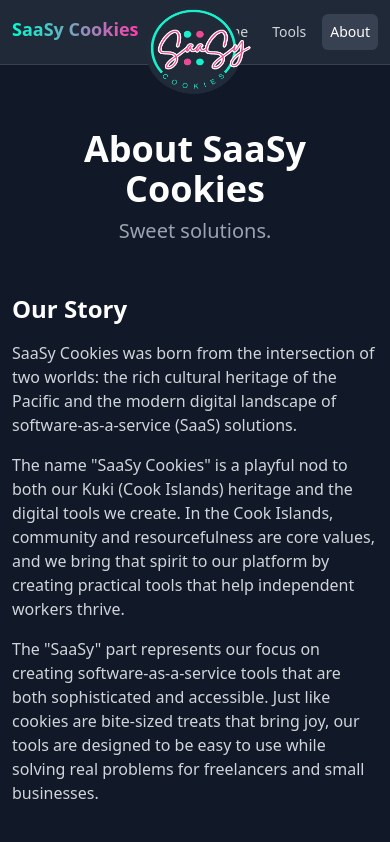
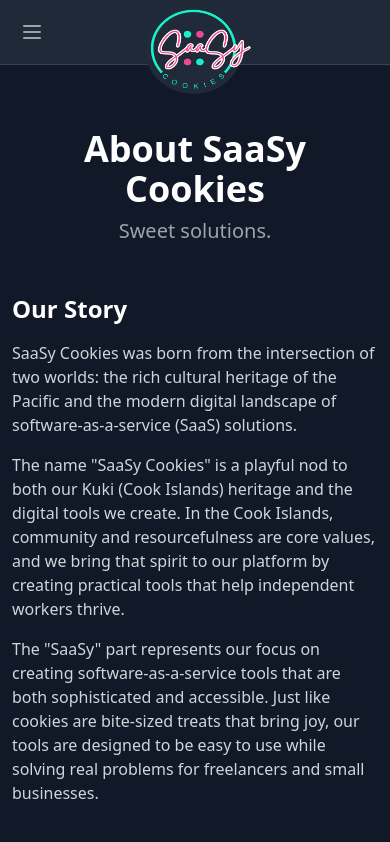
Before and after one commit to msbenioni/saasycookies, a React (Vite) app: page /about in a window 390 px wide. Shown: the top 842 px of the page. Built offline with nearby package versions, Linux system fonts and the light colour scheme.

Commit message:
fixed navlinks in mobile

```diff
--- a/src/layouts/MainLayout.tsx
+++ b/src/layouts/MainLayout.tsx
@@ -1,13 +1,19 @@
-import React from 'react';
+import React, { useState } from 'react';
 import { Link, Outlet, useLocation } from 'react-router-dom';
 import saasyLogo from '../assets/saasy_logo.png';
 
 const MainLayout: React.FC = () => {
   const location = useLocation();
+  const [mobileMenuOpen, setMobileMenuOpen] = useState(false);
 
   // Function to check if a link is active
   const isActive = (path: string) => {
     return location.pathname === path;
+  };
+
+  // Toggle mobile menu
+  const toggleMobileMenu = () => {
+    setMobileMenuOpen(!mobileMenuOpen);
   };
 
   return (
@@ -24,7 +30,7 @@ const MainLayout: React.FC = () => {
         <div className="max-w-7xl mx-auto px-3 sm:px-4 lg:px-6">
           <div className="flex items-center justify-between h-16">
             {/* Logo Text */}
-            <div className="flex items-center">
+            <div className="hidden md:flex items-center">
               <Link to="/" className="flex items-center">
                 <span className="text-lg sm:text-xl font-bold bg-gradient-to-r from-[#00FFD1] to-[#FF3CAC] bg-clip-text text-transparent leading-relaxed pb-1">
                   SaaSy Cookies
@@ -32,8 +38,51 @@ const MainLayout: React.FC = () => {
               </Link>
             </div>
 
-            {/* Navigation Links */}
-            <nav className="flex space-x-2 sm:space-x-4">
+            {/* Hamburger Menu Button (Mobile Only) */}
+            <div className="md:hidden">
+              <button
+                onClick={toggleMobileMenu}
+                className="inline-flex items-center justify-center p-2 rounded-md text-gray-400 hover:text-white hover:bg-gray-700 focus:outline-none focus:ring-2 focus:ring-inset focus:ring-white"
+                aria-expanded={mobileMenuOpen ? 'true' : 'false'}
+              >
+                <span className="sr-only">Open main menu</span>
+                {/* Icon when menu is closed */}
+                <svg
+                  className={`${mobileMenuOpen ? 'hidden' : 'block'} h-6 w-6`}
+                  xmlns="http://www.w3.org/2000/svg"
+                  fill="none"
+                  viewBox="0 0 24 24"
+                  stroke="currentColor"
+                  aria-hidden="true"
+                >
+                  <path
+                    strokeLinecap="round"
+                    strokeLinejoin="round"
+                    strokeWidth="2"
+                    d="M4 6h16M4 12h16M4 18h16"
+                  />
+                </svg>
+                {/* Icon when menu is open */}
+                <svg
+                  className={`${mobileMenuOpen ? 'block' : 'hidden'} h-6 w-6`}
+                  xmlns="http://www.w3.org/2000/svg"
+                  fill="none"
+                  viewBox="0 0 24 24"
+                  stroke="currentColor"
+                  aria-hidden="true"
+                >
+                  <path
+                    strokeLinecap="round"
+                    strokeLinejoin="round"
+                    strokeWidth="2"
+                    d="M6 18L18 6M6 6l12 12"
+                  />
+                </svg>
+              </button>
+            </div>
+
+            {/* Desktop Navigation Links (Hidden on Mobile) */}
+            <nav className="hidden md:flex space-x-2 sm:space-x-4">
               <Link
                 to="/"
                 className={`px-2 sm:px-3 py-2 rounded-md text-sm font-medium transition-colors duration-300 ${
@@ -65,6 +114,45 @@ const MainLayout: React.FC = () => {
                 About
               </Link>
             </nav>
+          </div>
+        </div>
+
+        {/* Mobile Menu (Shown when hamburger is clicked) */}
+        <div className={`${mobileMenuOpen ? 'block' : 'hidden'} md:hidden`}>
+          <div className="px-2 pt-2 pb-3 space-y-1 sm:px-3 bg-gray-800 shadow-lg">
+            <Link
+              to="/"
+              className={`block px-3 py-2 rounded-md text-base font-medium ${
+                isActive('/')
+                  ? 'bg-gray-700 text-white'
+                  : 'text-gray-300 hover:bg-gray-700 hover:text-[#00FFD1]'
+              }`}
+              onClick={() => setMobileMenuOpen(false)}
+            >
+              Home
+            </Link>
+            <Link
+              to="/tools"
+              className={`block px-3 py-2 rounded-md text-base font-medium ${
+                isActive('/tools')
+                  ? 'bg-gray-700 text-white'
+                  : 'text-gray-300 hover:bg-gray-700 hover:text-[#FF3CAC]'
+              }`}
+              onClick={() => setMobileMenuOpen(false)}
+            >
+              Tools
+            </Link>
+            <Link
+              to="/about"
+              className={`block px-3 py-2 rounded-md text-base font-medium ${
+                isActive('/about')
+                  ? 'bg-gray-700 text-white'
+                  : 'text-gray-300 hover:bg-gray-700 hover:text-[#00FFD1]'
+              }`}
+              onClick={() => setMobileMenuOpen(false)}
+            >
+              About
+            </Link>
           </div>
         </div>
       </header>
--- a/src/pages/AboutPage.tsx
+++ b/src/pages/AboutPage.tsx
@@ -1,5 +1,5 @@
 import React, { useState } from 'react';
-import { Cookie, X } from 'lucide-react';
+import { X } from 'lucide-react';
 
 const AboutPage: React.FC = () => {
   const [isModalOpen, setIsModalOpen] = useState(false);
```
